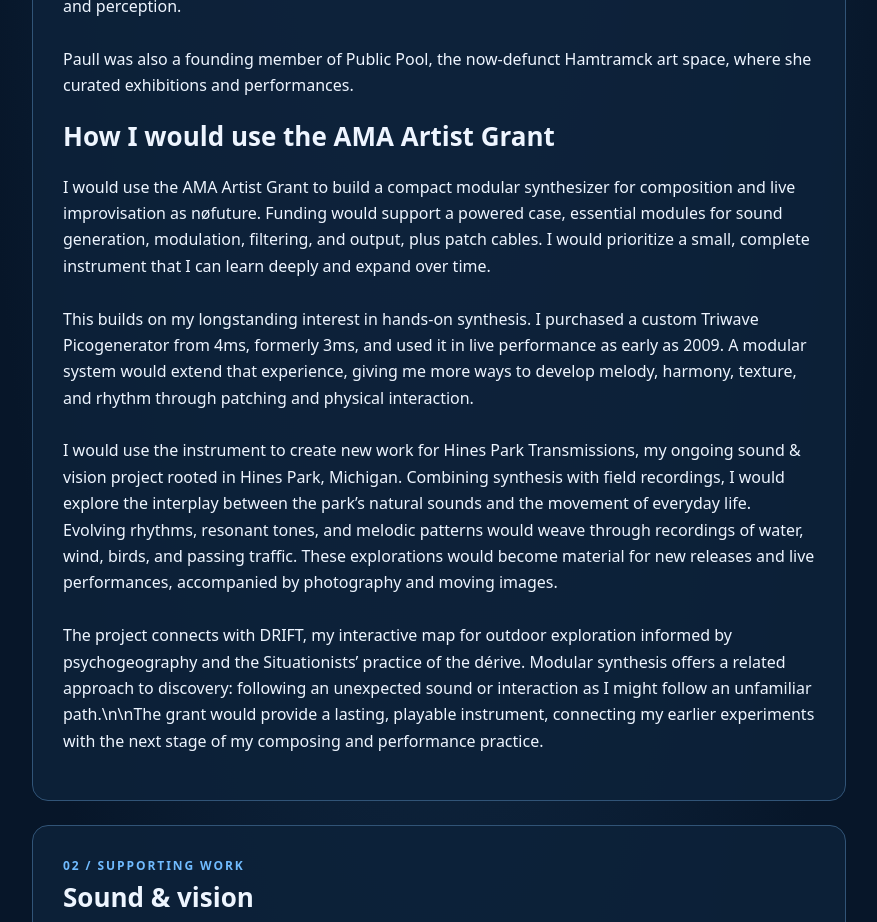
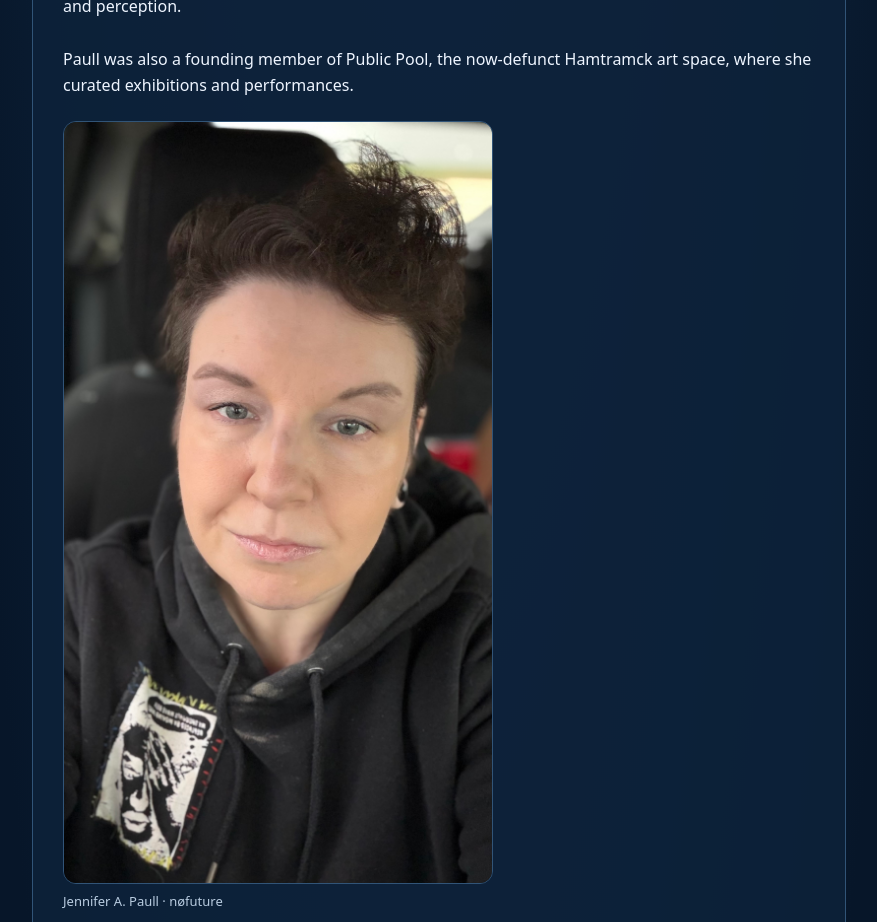
Before and after one commit to loudest-riot/relay, a plain HTML site: page ama/index.html in a window 1280 px wide. Shown: the part 1540-2462 px from the top of the page, without its empty margins (201-1078 px from the left). Drawn offline with Linux system fonts and the light colour scheme.

Commit message:
Restore original artist portrait beneath AMA biography

```diff
--- a/ama/index.html
+++ b/ama/index.html
@@ -4,7 +4,7 @@ Her performance history includes MUTEK Montréal, Movement Detroit, Detroit Film
 
 Her ongoing project, Hines Park Transmissions, transforms encounters with the woods, waterways, and roads of Hines Park into compositions of layered textures, low frequencies, and emerging rhythms. Released through Loudest Riot Sounds, the series connects music, photography, and moving images with DRIFT, her interactive map for outdoor exploration. Drawing on psychogeography and the Situationists’ practice of the dérive, DRIFT invites participants to follow curiosity through a landscape, listening and noticing how their surroundings shape mood, memory, and perception.
 
-Paull was also a founding member of Public Pool, the now-defunct Hamtramck art space, where she curated exhibitions and performances.</p><h2>How I would use the AMA Artist Grant</h2><p class="writing">I would use the AMA Artist Grant to build a compact modular synthesizer for composition and live improvisation as nøfuture. Funding would support a powered case, essential modules for sound generation, modulation, filtering, and output, plus patch cables. I would prioritize a small, complete instrument that I can learn deeply and expand over time.
+Paull was also a founding member of Public Pool, the now-defunct Hamtramck art space, where she curated exhibitions and performances.</p><figure style="margin:22px 0 28px;max-width:430px"><img src="../assets/nofuture-jenn-original.jpeg" alt="Jennifer A. Paull, nøfuture, artist portrait" style="display:block;width:100%;height:auto;border-radius:13px;border:1px solid #315477"><figcaption class="muted" style="font-size:13px;margin-top:7px">Jennifer A. Paull · nøfuture</figcaption></figure><h2>How I would use the AMA Artist Grant</h2><p class="writing">I would use the AMA Artist Grant to build a compact modular synthesizer for composition and live improvisation as nøfuture. Funding would support a powered case, essential modules for sound generation, modulation, filtering, and output, plus patch cables. I would prioritize a small, complete instrument that I can learn deeply and expand over time.
 
 This builds on my longstanding interest in hands-on synthesis. I purchased a custom Triwave Picogenerator from 4ms, formerly 3ms, and used it in live performance as early as 2009. A modular system would extend that experience, giving me more ways to develop melody, harmony, texture, and rhythm through patching and physical interaction.
 
```
